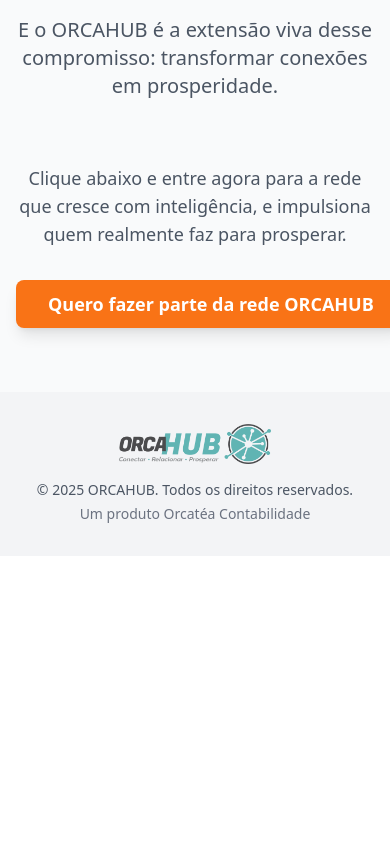
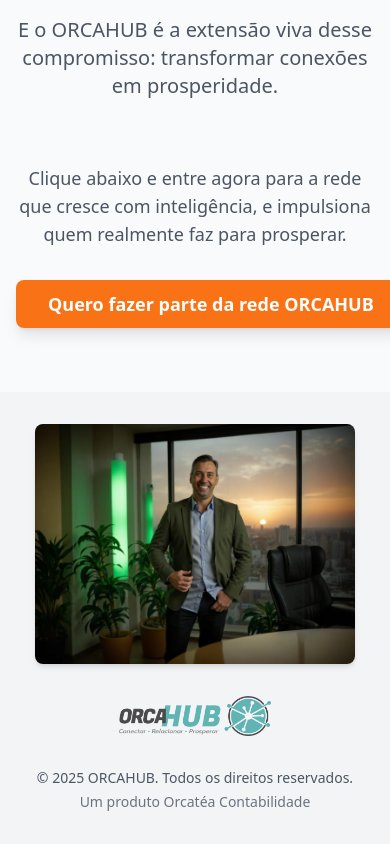
Before and after one commit to mauricilis/orcahub-prosper-together, a React (Vite) app: page / in a window 390 px wide. Shown: the part 6053-6897 px from the top of the page. Before the commit the page ends 6609 px from the top, so only its background shows below. Built offline with nearby package versions, Linux system fonts and the light colour scheme.

Commit message:
Add footer and header images
Add images to the footer and header components.

```diff
--- a/src/components/Footer.tsx
+++ b/src/components/Footer.tsx
@@ -3,15 +3,26 @@ const Footer = () => {
   return (
     <footer className="w-full py-8 bg-gray-100">
       <div className="container px-4 md:px-6">
-        <div className="flex flex-col md:flex-row justify-between items-center">
-          <div className="mb-4 md:mb-0">
+        <div className="flex flex-col md:flex-row items-center md:items-start gap-8">
+          {/* Executive Image */}
+          <div className="md:w-1/3 flex justify-center">
+            <img
+              src="/lovable-uploads/6e943a24-554c-45f9-a427-b78203aeebc8.png"
+              alt="Executive"
+              className="h-auto w-full max-w-xs md:max-w-sm rounded-lg shadow-md"
+            />
+          </div>
+
+          {/* Footer Content */}
+          <div className="md:w-2/3 flex flex-col items-center md:items-start">
+            <div className="mb-4">
               <img
                 src="/lovable-uploads/e570cf41-f606-49c5-bfdc-b7cc2e65f5b1.png"
                 alt="ORCAHUB Logo"
                 className="h-10 w-auto"
               />
             </div>
-          <div className="text-center md:text-right">
+            <div className="text-center md:text-left mt-4">
               <p className="text-sm text-gray-600">
                 © {new Date().getFullYear()} ORCAHUB. Todos os direitos reservados.
               </p>
@@ -21,6 +32,7 @@ const Footer = () => {
             </div>
           </div>
         </div>
+      </div>
     </footer>
   );
 };
--- a/src/components/Header.tsx
+++ b/src/components/Header.tsx
@@ -10,11 +10,18 @@ const Header = () => {
           alt="ORCAHUB Logo"
           className="h-10 w-auto"
         />
-        <nav className="hidden md:flex items-center space-x-6">
-          <a href="#benefits" className="text-gray-700 hover:text-orca transition-colors">Benefícios</a>
-          <a href="#testimonials" className="text-gray-700 hover:text-orca transition-colors">Depoimentos</a>
-          <a href="#pricing" className="text-gray-700 hover:text-orca transition-colors">Preços</a>
-        </nav>
+        <div className="flex items-center gap-6">
+          <nav className="hidden md:flex items-center space-x-6">
+            <a href="#benefits" className="text-gray-700 hover:text-orca transition-colors">Benefícios</a>
+            <a href="#testimonials" className="text-gray-700 hover:text-orca transition-colors">Depoimentos</a>
+            <a href="#pricing" className="text-gray-700 hover:text-orca transition-colors">Preços</a>
+          </nav>
+          <img
+            src="/lovable-uploads/bb05f472-42ea-416c-b962-aa1249333dfe.png"
+            alt="Orcatéa Logo"
+            className="h-8 w-auto hidden md:block"
+          />
+        </div>
       </div>
     </header>
   );
```
Also changed, not shown: public/lovable-uploads/6e943a24-554c-45f9-a427-b78203aeebc8.png (added), public/lovable-uploads/bb05f472-42ea-416c-b962-aa1249333dfe.png (added). Lines whose indentation alone changed are shown as unchanged.
